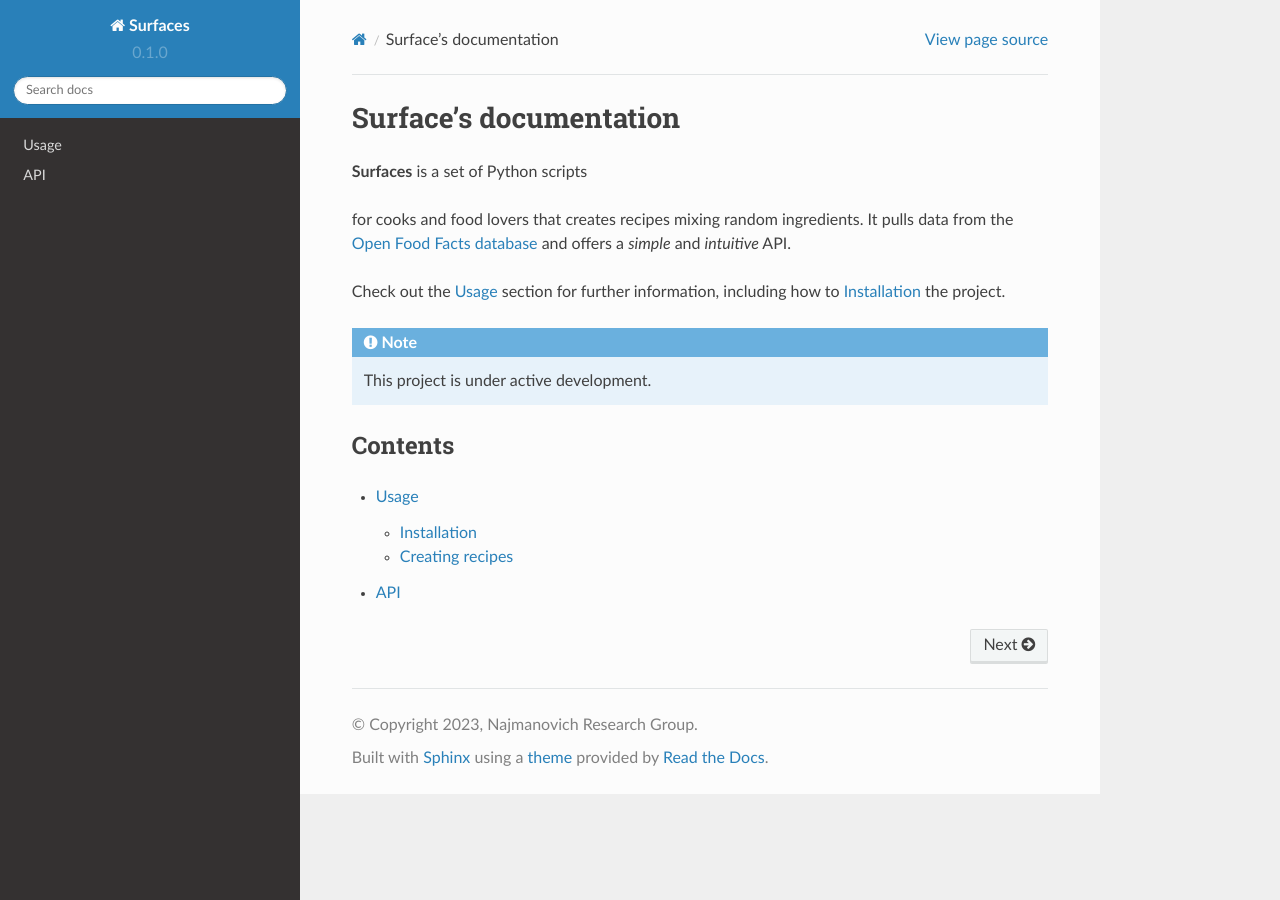
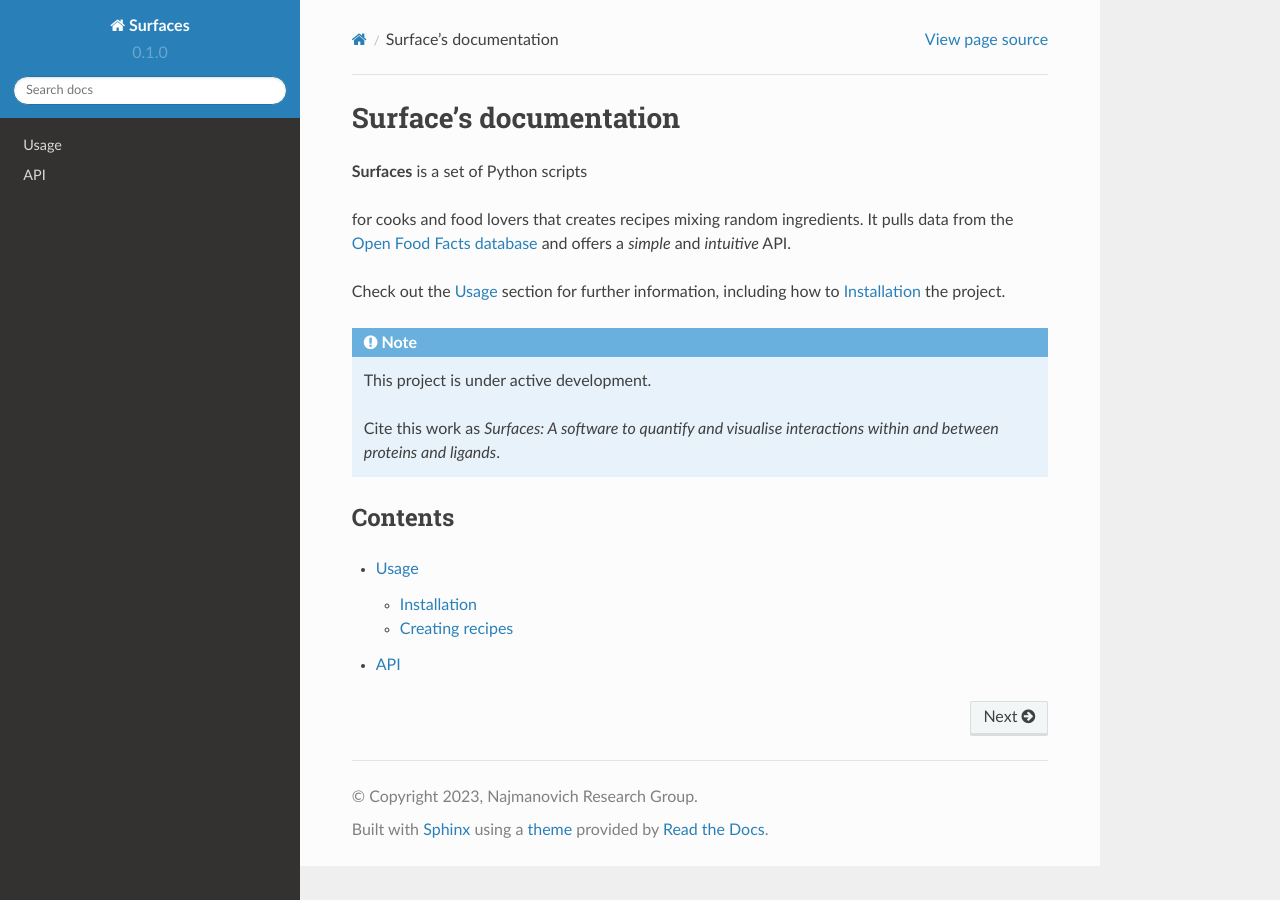
Before and after one commit to nataliateruel/Surfaces_tutorial, a Sphinx documentation site: the page built from docs/source/index.rst, in a window 1280 px wide. Built offline with Sphinx 7.4.7 and the Read the Docs theme 2.0.0, drawn with Linux system fonts in a browser that asks for light colours.

Commit message:
Update index.rst

```diff
--- a/docs/source/index.rst
+++ b/docs/source/index.rst
@@ -15,6 +15,8 @@ how to :ref:`installation` the project.
 
    This project is under active development.
 
+   Cite this work as *Surfaces: A software to quantify and visualise interactions within and between proteins and ligands*.
+
 Contents
 --------
 
```
